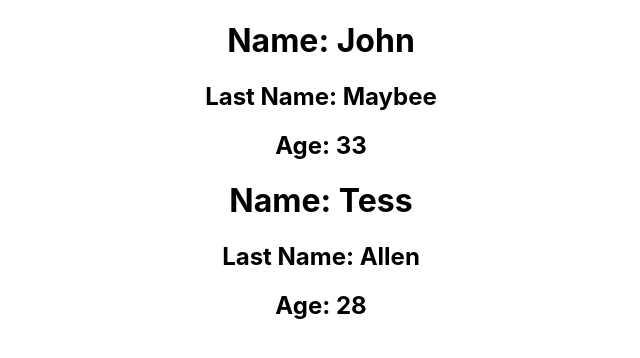
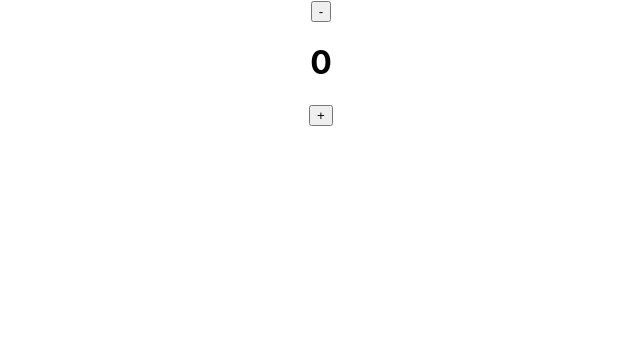
Before and after one commit to john-maybee/movie-list-react, a React (Create React App) app: page / in a window 1280 px wide. Shown: the top 358 px of the page, without its empty margins (319-959 px from the left). Built offline with nearby package versions, Linux system fonts and the light colour scheme.

Commit message:
created a simple counter in the App.js file

```diff
--- a/src/App.js
+++ b/src/App.js
@@ -1,29 +1,14 @@
+import { useState } from 'react';
 import './App.css';
 
-const Person = (props) => {
-  return (
-    <>
-      <h1>Name: {props.name}</h1>
-      <h2>Last Name: {props.lasName}</h2>
-      <h2>Age: {props.age}</h2>
-    </>
-  )
-}
-
 const App = () => {
+  const [count, setCount] = useState(0);
 
   return (
     <div className="App">
-      <Person
-        name='John'
-        lasName='Maybee'
-        age={33}
-      />
-      <Person
-        name="Tess"
-        lasName="Allen"
-        age={28}
-      />
+      <button onClick={() => setCount(count - 1)}>-</button>
+      <h1>{count}</h1>
+      <button onClick={() => setCount(count + 1)}>+</button>
     </div>
   );
 }
```
